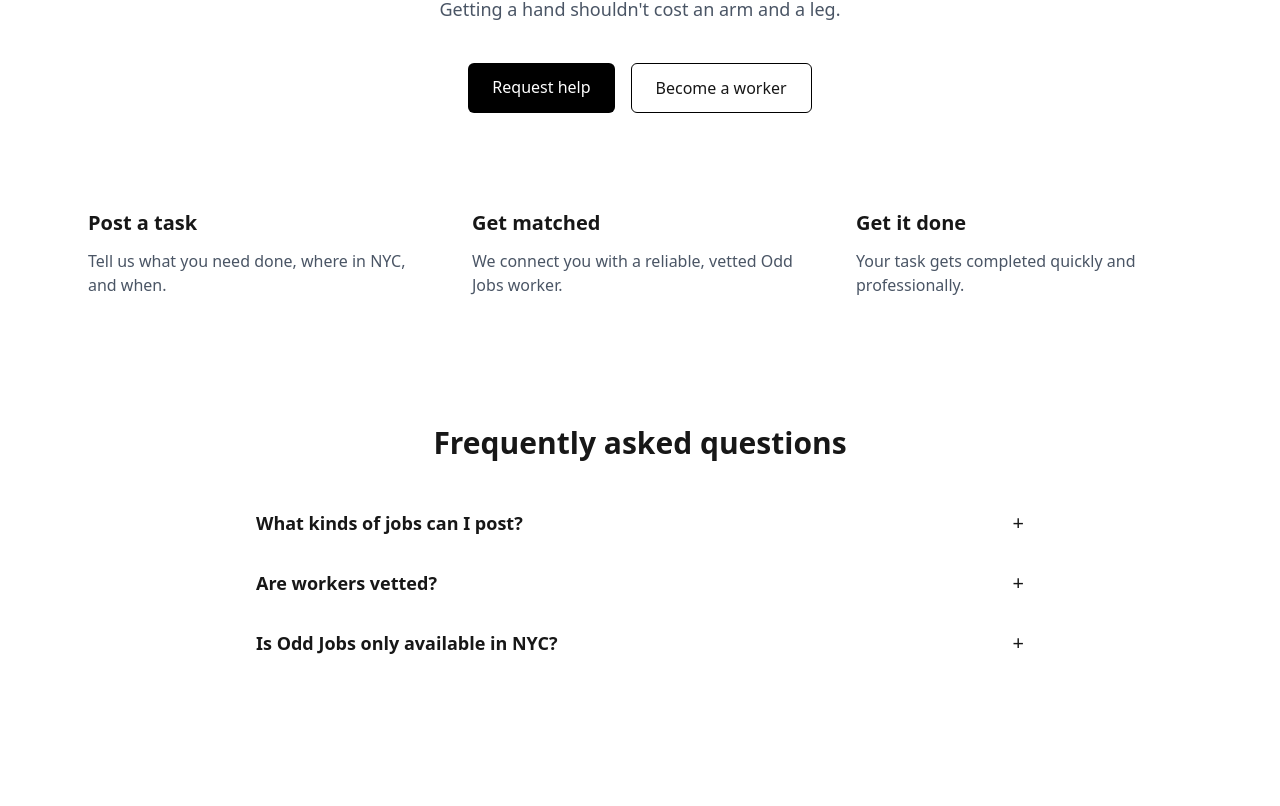
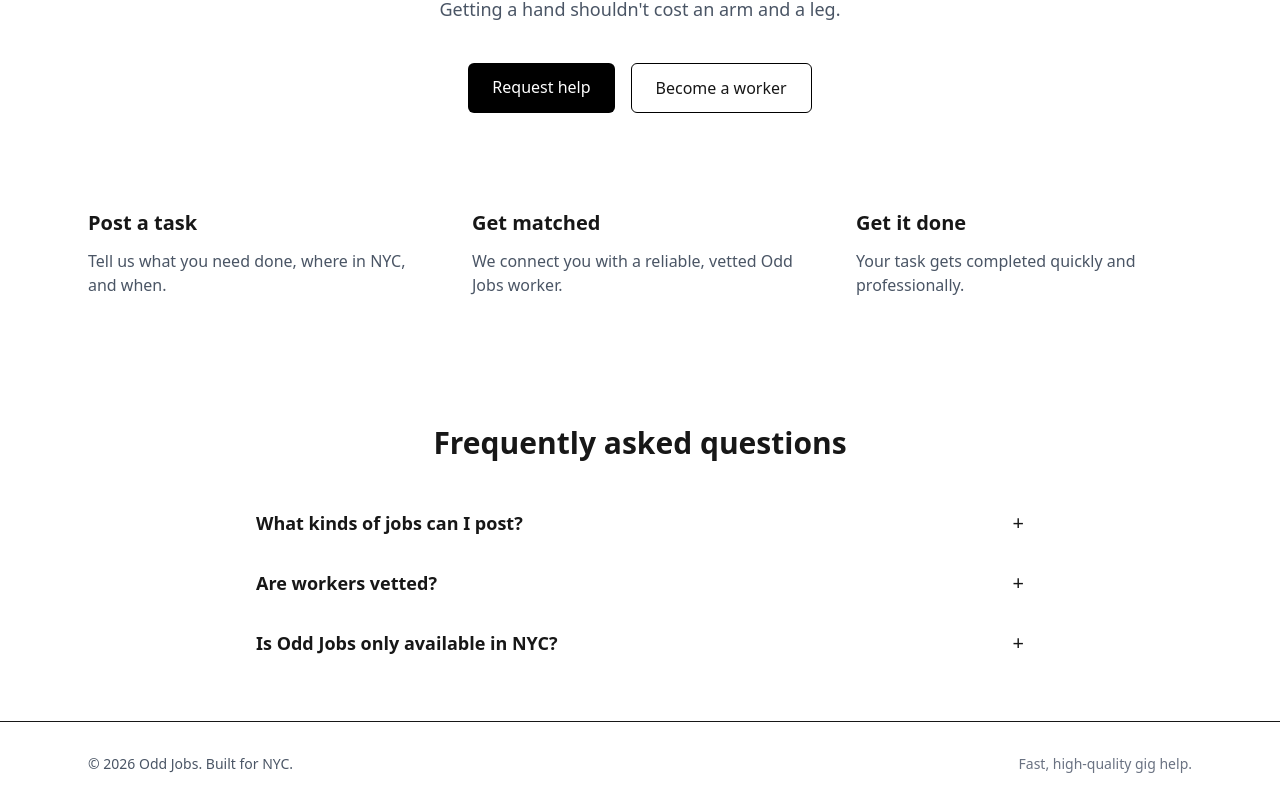
Before and after one commit to boco3000/odd-jobs-site, a Next.js app: page / in a window 1280 px wide. Shown: the part 214-1020 px from the top of the page. Before the commit the page ends 935 px from the top, so only its background shows below. Built offline with nearby package versions, Linux system fonts and the light colour scheme.

Commit message:
Add site footer

```diff
--- a/src/app/layout.tsx
+++ b/src/app/layout.tsx
@@ -2,6 +2,7 @@
 import type { Metadata } from "next";
 import { Geist, Geist_Mono } from "next/font/google";
 import "./globals.css";
+import Footer from "@/components/Footer";
 
 const geistSans = Geist({
   variable: "--font-geist-sans",
@@ -15,7 +16,8 @@
 
 export const metadata: Metadata = {
   title: "Odd Jobs - Reliable NYC Gig Help",
-  description: "Odd Jobs connects New Yorkers with fast, high-quality gig help.",
+  description:
+    "Odd Jobs connects New Yorkers with fast, high-quality gig help.",
 };
 
 export default function RootLayout({
@@ -25,11 +27,13 @@
 }>) {
   return (
     <html lang="en">
-      <body className={`${geistSans.variable} ${geistMono.variable} antialiased`}>
+      <body
+        className={`${geistSans.variable} ${geistMono.variable} antialiased`}
+      >
         <Header />
-        <main>{children}</main>
+        <main className="min-h-[calc(100vh-65px)]">{children}</main>
+        <Footer />
       </body>
-
     </html>
   );
 }
--- /dev/null
+++ b/src/components/Footer.tsx
@@ -0,0 +1,14 @@
+export default function Footer() {
+  return (
+    <footer className="border-t">
+      <div className="mx-auto max-w-6xl px-6 py-8 text-sm text-gray-600 dark:text-gray-300">
+        <div className="flex flex-col gap-3 md:flex-row md:items-center md:justify-between">
+          <p>© {new Date().getFullYear()} Odd Jobs. Built for NYC.</p>
+          <p className="text-gray-500 dark:text-gray-400">
+            Fast, high-quality gig help.
+          </p>
+        </div>
+      </div>
+    </footer>
+  );
+}
```
